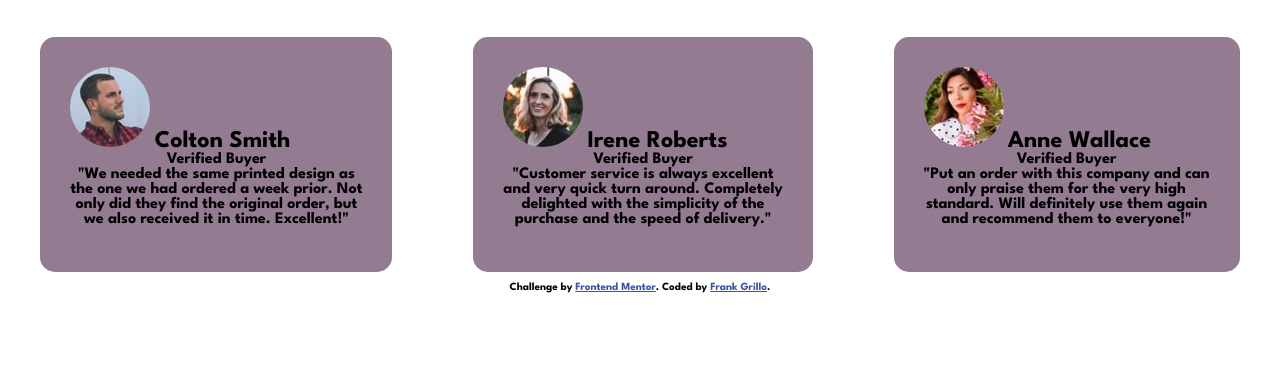
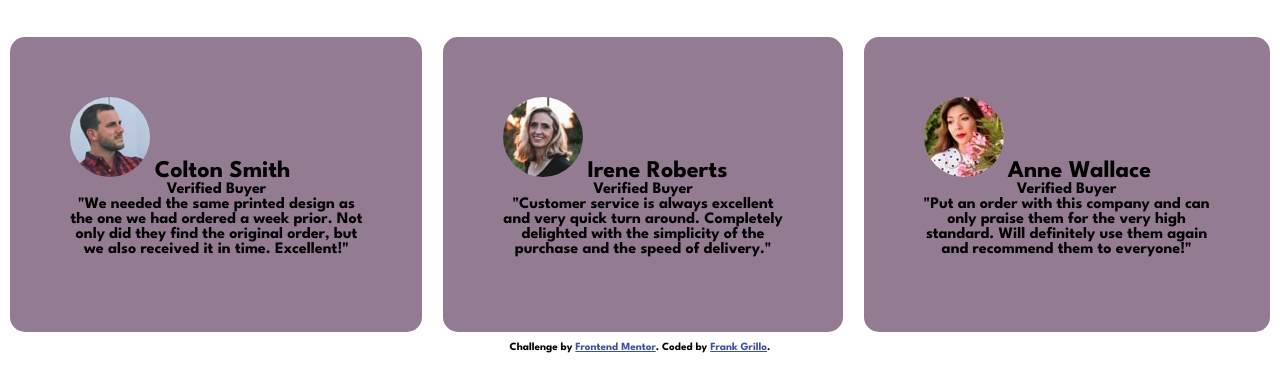
Before and after one commit to FrankGrillo1991/social-proof-section-master, a plain HTML site: page social-proof-section-master/index.html in a window 1280 px wide. Shown: the part 268-660 px from the top of the page. Drawn offline with Linux system fonts and the light colour scheme.

Commit message:
Update styles.css

```diff
--- a/social-proof-section-master/styles.css
+++ b/social-proof-section-master/styles.css
@@ -68,7 +68,7 @@ p {
     background-color: hsl(303, 10%, 53%);
     border-radius: 15px;
     margin: auto;
-    padding: 30px;
+    padding: 60px;
 }
 
 .buyer-image {
```
